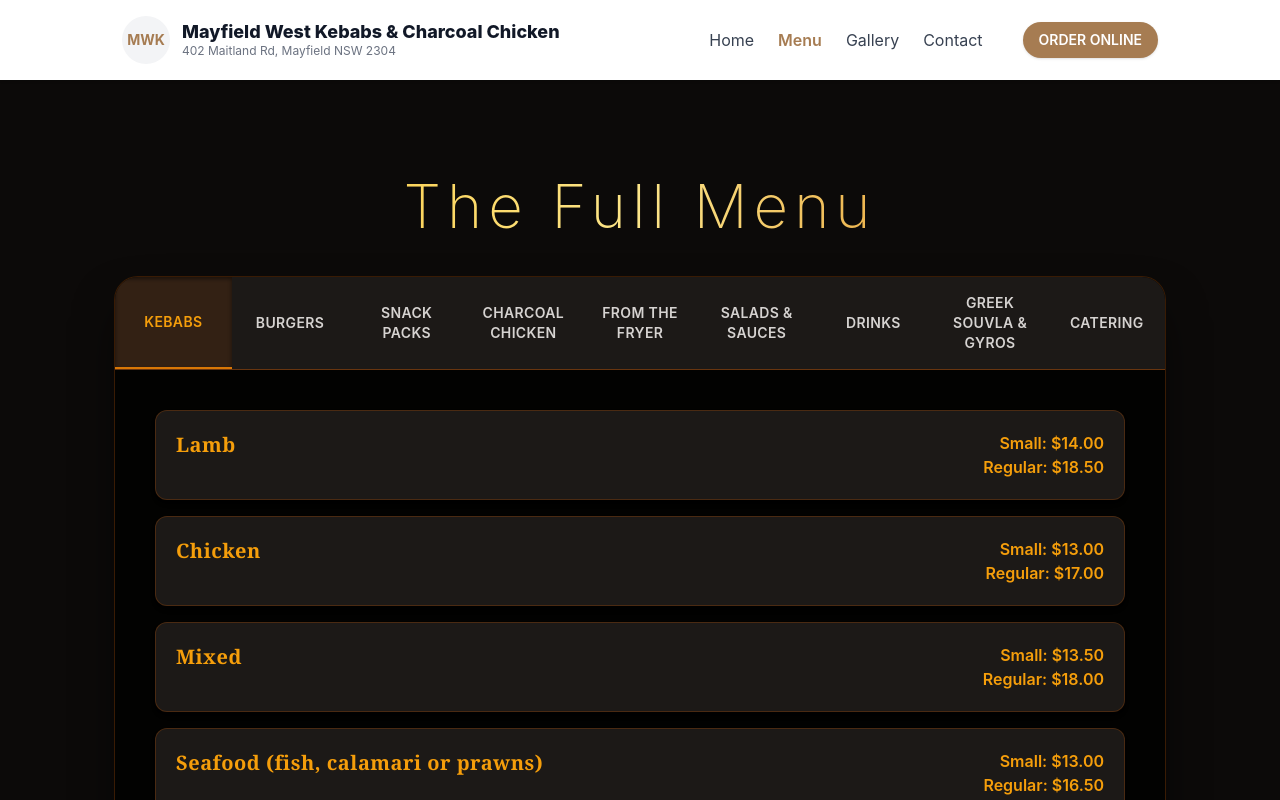
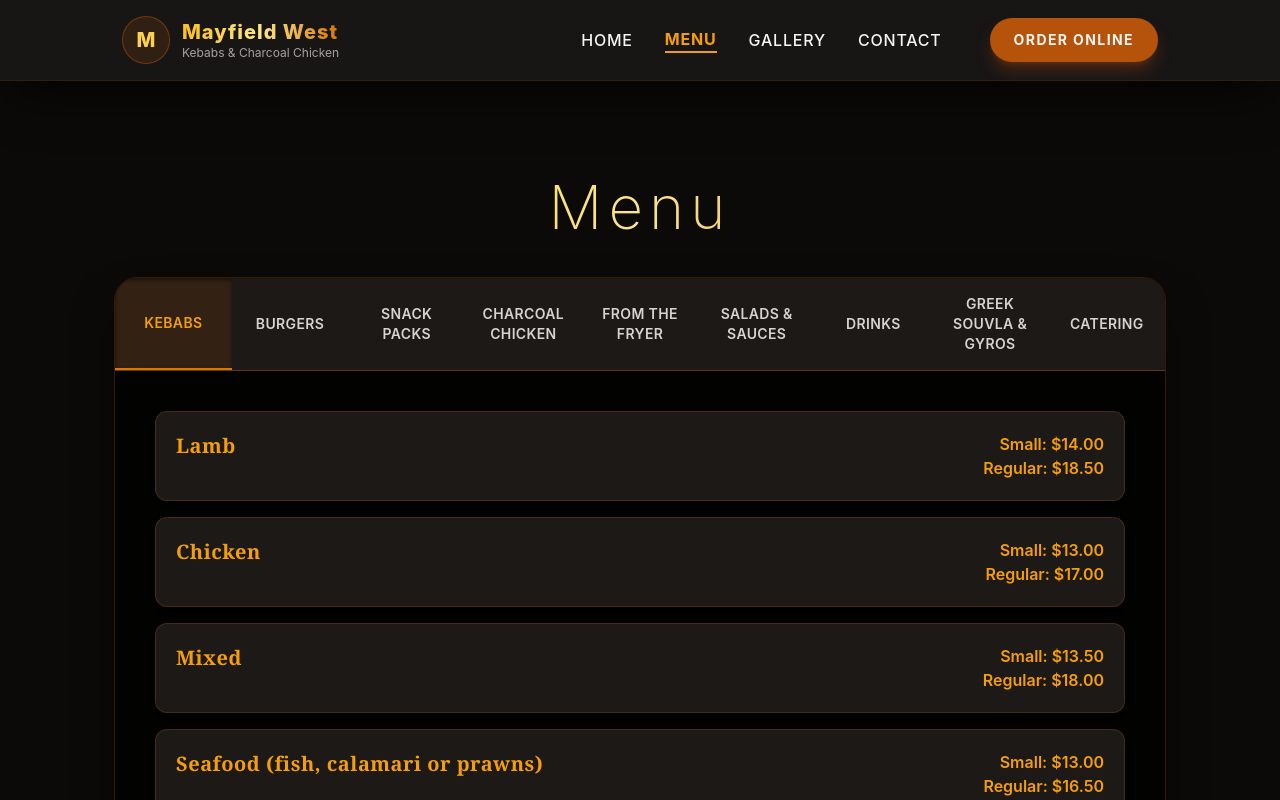
Before and after one commit to Anudepp/MWKCC, a React (Vite) app: page /menu in a window 1280 px wide. Shown: the top 800 px of the page. Built offline with nearby package versions, Linux system fonts and the light colour scheme.

Commit message:
style/premium-navbar-theme

```diff
--- a/src/components/Navbar.jsx
+++ b/src/components/Navbar.jsx
@@ -8,6 +8,16 @@
 export default function Navbar() {
   const [open, setOpen] = useState(false);
 
+  // Theme constants
+  const BRONZE_ACCENT = "text-amber-500";
+  const BRONZE_CTA_BG = "bg-amber-700";
+  const BRONZE_GRADIENT =
+    "bg-gradient-to-r from-amber-400 via-amber-200 to-amber-600 bg-clip-text text-transparent";
+  const TEXT_LIGHT = "text-stone-100";
+  const TEXT_SECONDARY_DARK = "text-stone-400";
+  const NAVBAR_BG = "bg-stone-950/95 backdrop-blur-sm"; // Dark, slightly blurred background
+  const HOVER_SHADOW = "hover:shadow-lg hover:shadow-black/70";
+
   const navLinks = [
     { path: "/", label: "Home" },
     { path: "/menu", label: "Menu" },
@@ -16,43 +26,55 @@
   ];
 
   return (
-    <header className="bg-white shadow sticky top-0 z-50">
+    // **HEADER: Sticky, Dark, and Translucent**
+    <header
+      className={`${NAVBAR_BG} sticky top-0 z-50 shadow-2xl shadow-black/70 border-b border-amber-800/20`}
+    >
       <div className="container mx-auto flex items-center justify-between py-4 px-4 md:px-8">
         {/* Logo Section */}
-        <Link to="/" className="flex items-center gap-3">
-          <div className="w-12 h-12 bg-gray-100 rounded-full flex items-center justify-center text-sm font-bold text-[#A67C52]">
-            MWK
+        <Link to="/" className="flex items-center gap-3 group">
+          <div className="w-12 h-12 bg-amber-800/20 rounded-full flex items-center justify-center text-xl font-extrabold text-amber-300 border border-amber-700/50 group-hover:scale-105 transition-transform duration-300">
+            M
           </div>
           <div>
-            <div className="text-lg font-extrabold text-gray-900 leading-tight">
-              Mayfield West Kebabs & Charcoal Chicken
+            {/* **Logo Title: Bronze Gradient** */}
+            <div
+              className={`text-xl font-extrabold leading-tight ${BRONZE_GRADIENT} tracking-wider`}
+            >
+              Mayfield West
             </div>
-            <div className="text-xs text-gray-500">
-              402 Maitland Rd, Mayfield NSW 2304
+            <div className={`text-xs ${TEXT_SECONDARY_DARK}`}>
+              Kebabs & Charcoal Chicken
             </div>
           </div>
         </Link>
 
         {/* Desktop Nav */}
-        <nav className="hidden md:flex items-center gap-6">
+        <nav className="hidden md:flex items-center gap-8">
           {navLinks.map(link =>
             <NavLink
               key={link.path}
               to={link.path}
               className={({ isActive }) =>
-                `transition-colors duration-200 ${isActive
-                  ? "text-[#A67C52] font-semibold"
-                  : "text-gray-700 hover:text-[#A67C52]"}`}
+                `transition-all duration-300 text-base uppercase tracking-wider
+                ${isActive
+                  ? `${BRONZE_ACCENT} font-bold border-b-2 border-amber-500`
+                  : `${TEXT_LIGHT} font-medium hover:${BRONZE_ACCENT}`}`}
             >
               {link.label}
             </NavLink>
           )}
 
+          {/* **ORDER ONLINE Button: Primary Bronze CTA Style** */}
           <a
             href={ORDER_URL}
             target="_blank"
             rel="noopener noreferrer"
-            className="ml-4 px-4 py-2 bg-[#A67C52] text-white rounded-full text-sm font-semibold shadow hover:bg-[#8B5E34] transition-all"
+            className={`
+              ml-4 px-6 py-3 ${BRONZE_CTA_BG} ${TEXT_LIGHT} rounded-full text-sm font-bold uppercase tracking-widest
+              shadow-lg shadow-amber-900/60
+              hover:bg-amber-600 hover:scale-[1.03] transition-all duration-300
+            `}
           >
             ORDER ONLINE
           </a>
@@ -61,41 +83,43 @@
         {/* Mobile Hamburger */}
         <button
           onClick={() => setOpen(!open)}
-          className="md:hidden p-2 rounded-md border border-gray-300 text-gray-700 hover:bg-gray-100 transition"
+          className={`md:hidden p-2 rounded-md border border-amber-700/50 ${BRONZE_ACCENT} hover:bg-amber-900/20 transition`}
         >
           {open ? <X size={22} /> : <Menu size={22} />}
         </button>
       </div>
 
-      {/* Mobile Dropdown Menu */}
+      {/* Mobile Dropdown Menu (Dark Themed) */}
       <AnimatePresence>
         {open &&
           <motion.div
             key="mobile-menu"
-            initial={{ opacity: 0, y: -10 }}
-            animate={{ opacity: 1, y: 0 }}
-            exit={{ opacity: 0, y: -10 }}
+            initial={{ opacity: 0, height: 0 }}
+            animate={{ opacity: 1, height: "auto" }}
+            exit={{ opacity: 0, height: 0 }}
             transition={{ duration: 0.25 }}
-            className="md:hidden bg-white border-t border-gray-200 shadow-lg"
+            className="md:hidden bg-stone-900 border-t border-amber-700/50 shadow-xl shadow-black/80 overflow-hidden"
           >
-            <div className="flex flex-col px-6 py-4 space-y-3">
+            <div className="flex flex-col px-6 py-4 space-y-2">
               {navLinks.map(link =>
                 <Link
                   key={link.path}
                   to={link.path}
                   onClick={() => setOpen(false)}
-                  className="py-2 text-gray-700 font-medium hover:text-[#A67C52] transition-colors"
+                  // Mobile link styling
+                  className={`py-3 ${TEXT_LIGHT} font-semibold border-b border-stone-800/50 hover:${BRONZE_ACCENT} transition-colors last:border-b-0`}
                 >
                   {link.label}
                 </Link>
               )}
 
+              {/* Mobile CTA Button */}
               <a
                 href={ORDER_URL}
                 target="_blank"
                 rel="noopener noreferrer"
                 onClick={() => setOpen(false)}
-                className="py-2 text-[#A67C52] font-semibold"
+                className={`mt-4 w-full text-center px-4 py-3 ${BRONZE_CTA_BG} ${TEXT_LIGHT} rounded-lg font-bold uppercase tracking-widest transition-all duration-300 hover:bg-amber-600`}
               >
                 ORDER ONLINE
               </a>
--- a/src/pages/Menu.jsx
+++ b/src/pages/Menu.jsx
@@ -522,7 +522,7 @@
 
         {/* **Menu Title: Consistent Bronze Gradient and Font** */}
         <h1 className={`text-6xl font-extralight text-center mb-10 tracking-widest ${BRONZE_GRADIENT}`}>
-          The Full Menu
+       Menu
         </h1>
 
         {/* **Main Menu Container: Subtle Dark Card with Bronze Border** */}
```
